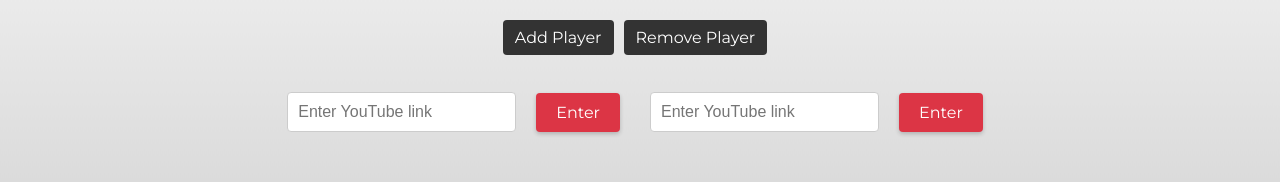
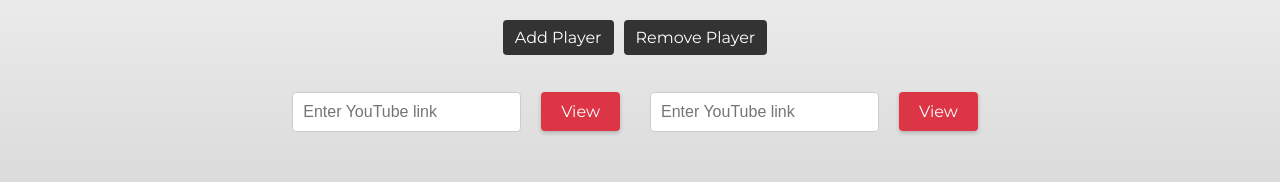
Before and after one commit to ArmSiwatK/play-multiple-videos, a React (Vite) app: page / in a window 1280 px wide. Shown: the top 182 px of the page. Built offline with nearby package versions, Linux system fonts and the light colour scheme.

Commit message:
View instead of Enter

```diff
--- a/src/components/YouTubePlayer/YouTubePlayer.jsx
+++ b/src/components/YouTubePlayer/YouTubePlayer.jsx
@@ -44,7 +44,7 @@ const YouTubePlayer = () => {
                     className="youtube-player-input"
                 />
                 <button onClick={handleEnterClick} className="youtube-player-button">
-                    Enter
+                    View
                 </button>
                 {isVideoVisible && (
                     <button onClick={handleCloseClick} className="youtube-player-button" id="button-close">
```
